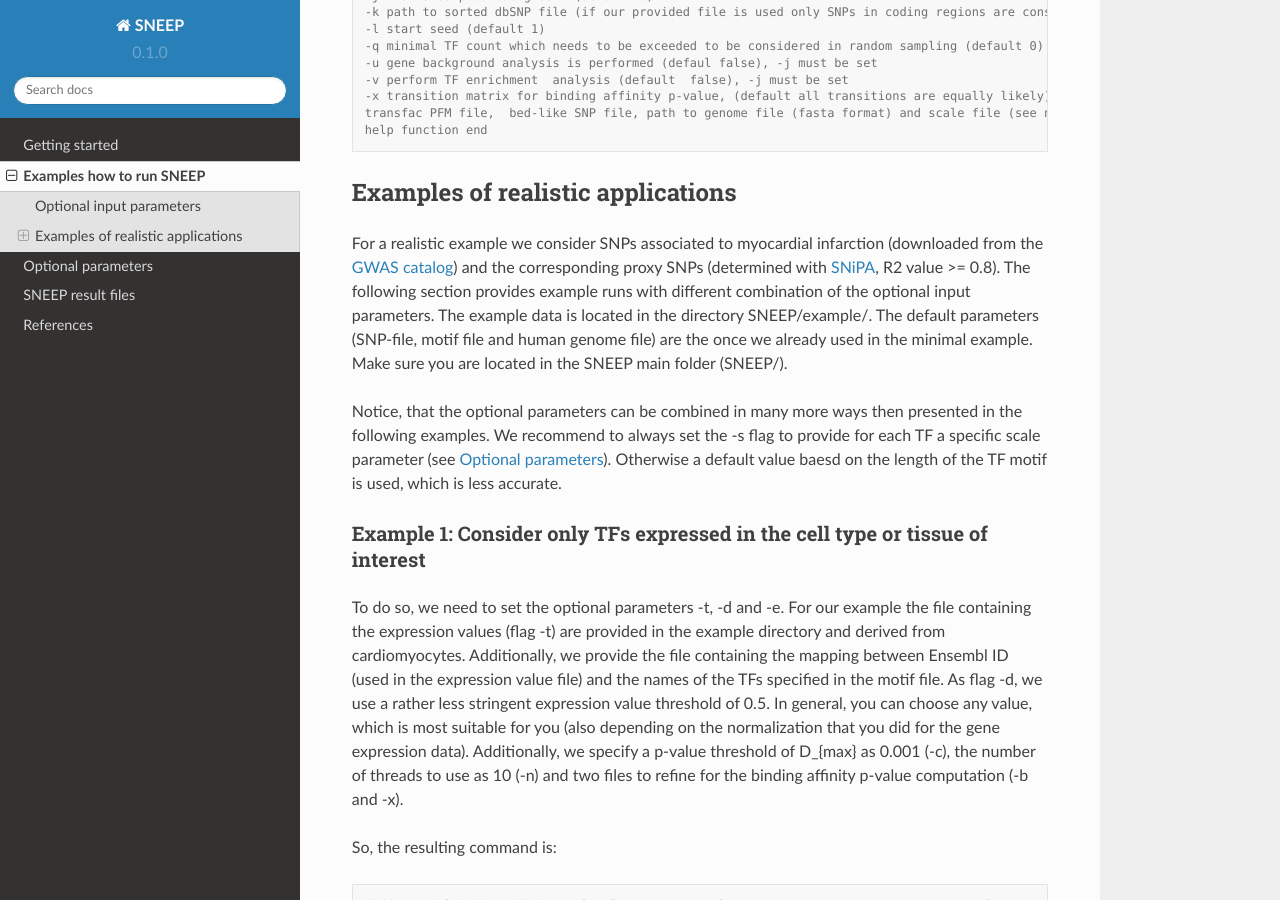
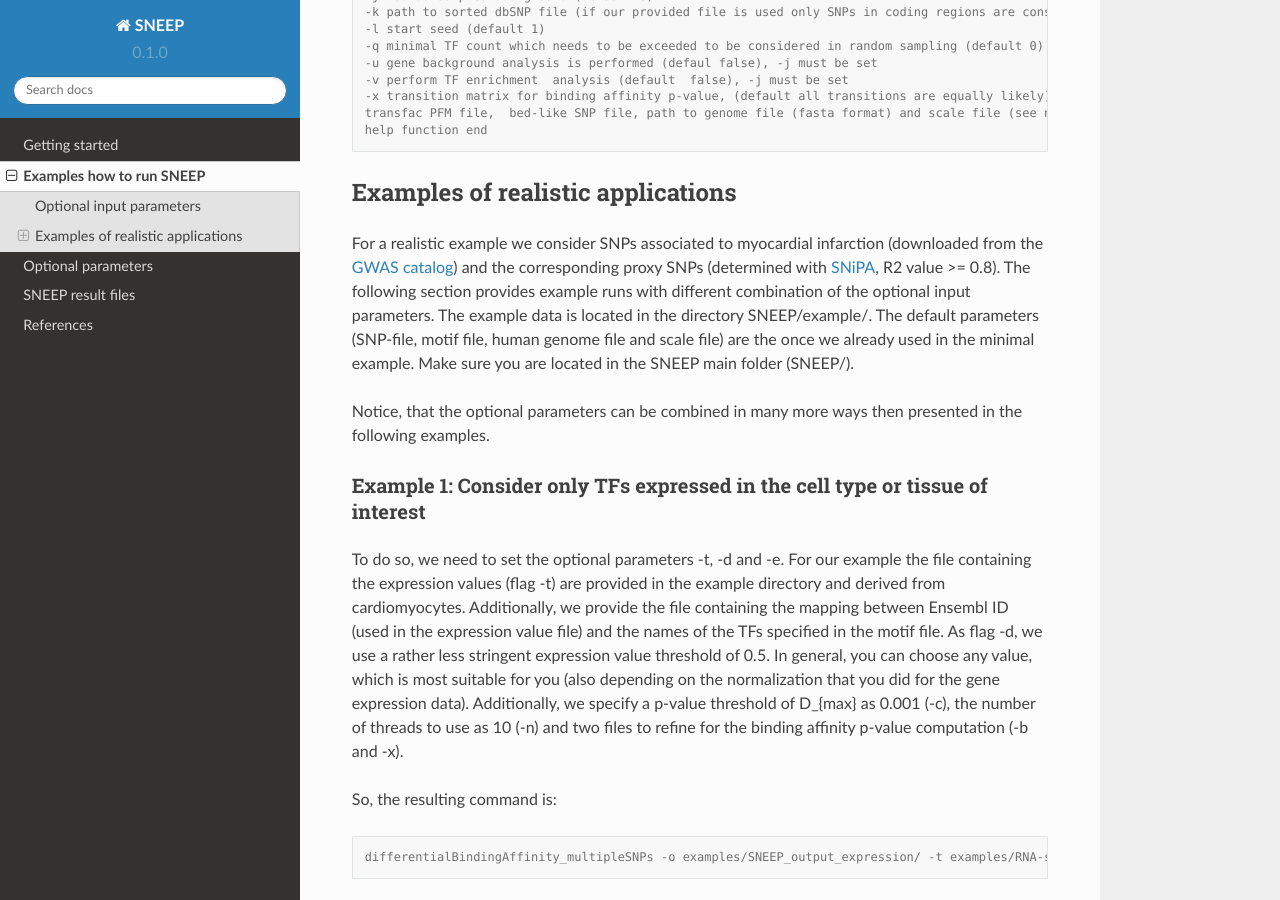
Before and after one commit to SchulzLab/SNEEP, a Sphinx documentation site: the page built from docs/examples.rst, in a window 1280 px wide and 900 px high, scrolled down 704 px. Built offline with Sphinx 7.4.7 and the Read the Docs theme 2.0.0, drawn with Linux system fonts in a browser that asks for light colours; pages that are not in the unit, such as notebooks, are missing from menus.

Commit message:
Update examples.rst

```diff
--- a/docs/examples.rst
+++ b/docs/examples.rst
@@ -46,9 +46,9 @@ which results in
 Examples of realistic applications
 ===================================
 
-For a realistic example we consider SNPs associated to myocardial infarction (downloaded from the `GWAS catalog <https://www.ebi.ac.uk/gwas/efotraits/EFO_0000612>`_) and the corresponding proxy SNPs (determined with `SNiPA <https://snipa.helmholtz-muenchen.de/snipa3/index.php?task=proxy_search>`_, R2 value >= 0.8). The following section provides example runs with different combination of the optional input parameters. The example data is located in the directory SNEEP/example/. The default parameters (SNP-file, motif file and human genome file) are the once we already used in the minimal example. Make sure you are located in the SNEEP main folder (SNEEP/).
+For a realistic example we consider SNPs associated to myocardial infarction (downloaded from the `GWAS catalog <https://www.ebi.ac.uk/gwas/efotraits/EFO_0000612>`_) and the corresponding proxy SNPs (determined with `SNiPA <https://snipa.helmholtz-muenchen.de/snipa3/index.php?task=proxy_search>`_, R2 value >= 0.8). The following section provides example runs with different combination of the optional input parameters. The example data is located in the directory SNEEP/example/. The default parameters (SNP-file, motif file, human genome file and scale file) are the once we already used in the minimal example. Make sure you are located in the SNEEP main folder (SNEEP/).
 
-Notice, that the optional parameters can be combined in many more ways then presented in the following examples. We recommend to always set the -s flag to provide for each TF a specific scale parameter (see `Optional parameters <https://sneep.readthedocs.io/en/latest/detailsInput.html>`_). Otherwise a default value baesd on the length of the TF motif is used, which is less accurate.
+Notice, that the optional parameters can be combined in many more ways then presented in the following examples.
 
 Example 1: Consider only TFs expressed in the cell type or tissue of interest
 ------------------------------------------------------------------------------
```
